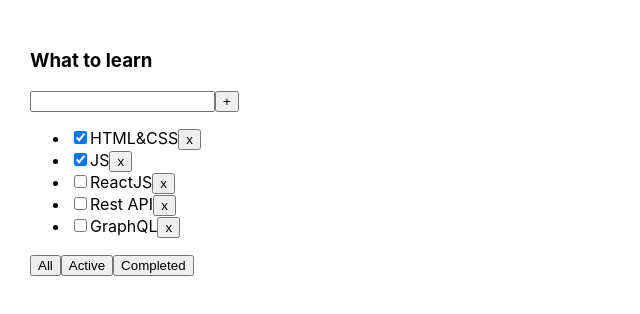
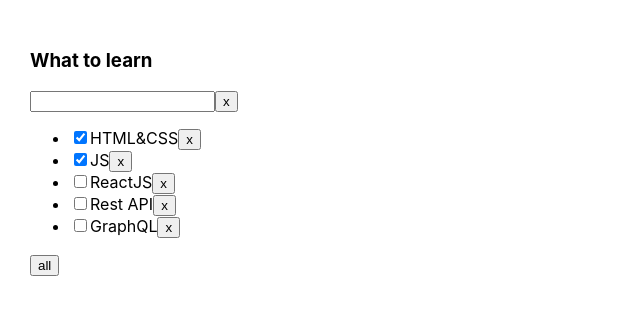
Before and after one commit to fedorgerasimov/Todolist, a React (Create React App) app: page / in a window 1280 px wide. Shown: the top 314 px of the page, without its empty margins (0-640 px from the left). Built offline with nearby package versions, Linux system fonts and the light colour scheme.

Commit message:
конец допа. Сделали универсальную кнопку

```diff
--- a/src/App.tsx
+++ b/src/App.tsx
@@ -48,7 +48,7 @@
             <Todolist title="What to learn"
                       tasks={tasksForTodolist}
                       removeTask={removeTask}
-                      changeFilter={changeFilter}
+                      changeFilterHandler={changeFilter}
                       addTask={addTask} />
         </div>
     );
--- a/src/Todolist.tsx
+++ b/src/Todolist.tsx
@@ -1,5 +1,6 @@
 import React, {ChangeEvent, KeyboardEvent, useState} from 'react';
 import {FilterValuesType} from './App';
+import {Button} from "./components/Button";
 
 type TaskType = {
     id: string
@@ -11,7 +12,7 @@
     title: string
     tasks: Array<TaskType>
     removeTask: (taskId: string) => void
-    changeFilter: (value: FilterValuesType) => void
+    changeFilterHandler: (value: FilterValuesType) => void
     addTask: (title: string) => void
 }
 
@@ -34,37 +35,45 @@
         }
     }
 
-    const onAllClickHandler = () => props.changeFilter("all");
+    /*  const onAllClickHandler = () => props.changeFilter("all");
         const onActiveClickHandler = () => props.changeFilter("active");
-    const onCompletedClickHandler = () => props.changeFilter("completed");
+        const onCompletedClickHandler = () => props.changeFilter("completed");*/
+    const changeFilterHandler = (FilterValues: FilterValuesType) => {
+        props.changeFilterHandler(FilterValues)
+    }
+
+   /* const onClickButtonHandler = (tID: string) => {   // вынесли функцию на верх из метода MAP
+        props.removeTask(tID)
+    }*/
 
     return <div>
         <h3>{props.title}</h3>
         <div>
             <input value={title}
-                   onChange={ onChangeHandler }
-                   onKeyPress={ onKeyPressHandler }
+                   onChange={onChangeHandler}
+                   onKeyPress={onKeyPressHandler}
             />
-            <button onClick={addTask}>+</button>
+            {/* <button onClick={addTask}>+</button> */}
+            <Button callback={() => addTask()} name={'x'}/> {/*применили универсальную кнопку*/}
         </div>
         <ul>
-            {
-                props.tasks.map(t => {
-
-                    const onClickHandler = () => props.removeTask(t.id)
-
+            {props.tasks.map(t => {
+                const onClickButtonHandler = () => props.removeTask(t.id)
                 return <li key={t.id}>
                     <input type="checkbox" checked={t.isDone}/>
                     <span>{t.title}</span>
-                        <button onClick={ onClickHandler }>x</button>
+                    <button onClick={onClickButtonHandler}>x</button>
+                {/*    <Button name={'x'} callback={() => onClickButtonHandler(tID}/>*/}
                 </li>
             })
             }
         </ul>
         <div>
-            <button onClick={ onAllClickHandler }>All</button>
-            <button onClick={ onActiveClickHandler }>Active</button>
-            <button onClick={ onCompletedClickHandler }>Completed</button>
+            <Button name={'all'} callback={() => changeFilterHandler('all')}/>
+
+            {/*  <button onClick={() =>changeFilterHandler ('all')}>All</button>
+            <button onClick={() =>changeFilterHandler('active')}>Active</button>
+            <button onClick={() => changeFilterHandler('completed')}>Completed</button>*/}
         </div>
     </div>
 }
--- /dev/null
+++ b/src/components/Button.tsx
@@ -0,0 +1,17 @@
+import React from "react";
+
+type ButtonPropsType = {
+    name: string
+    callback: () => void
+}
+
+export const Button = (props: ButtonPropsType) => {
+    const onClickButtonHandler = () => {    // функция, которая вызывает другую функцию
+        props.callback()                    // выносим наверх чтобы не было перерисовки
+    }
+
+    return (
+        <button onClick={onClickButtonHandler}>{props.name}</button>
+    )
+
+}
```
Lines whose indentation alone changed are shown as unchanged.
